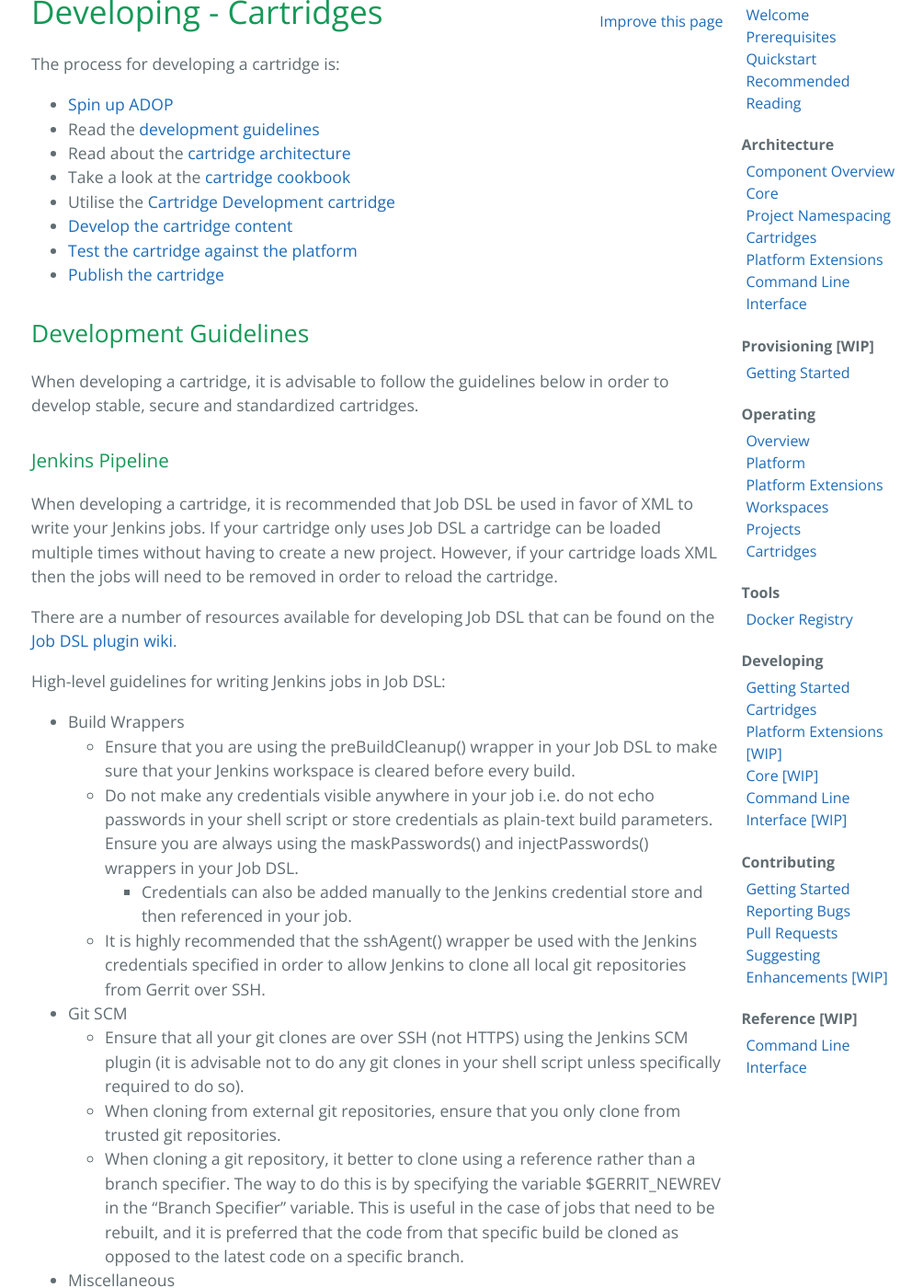
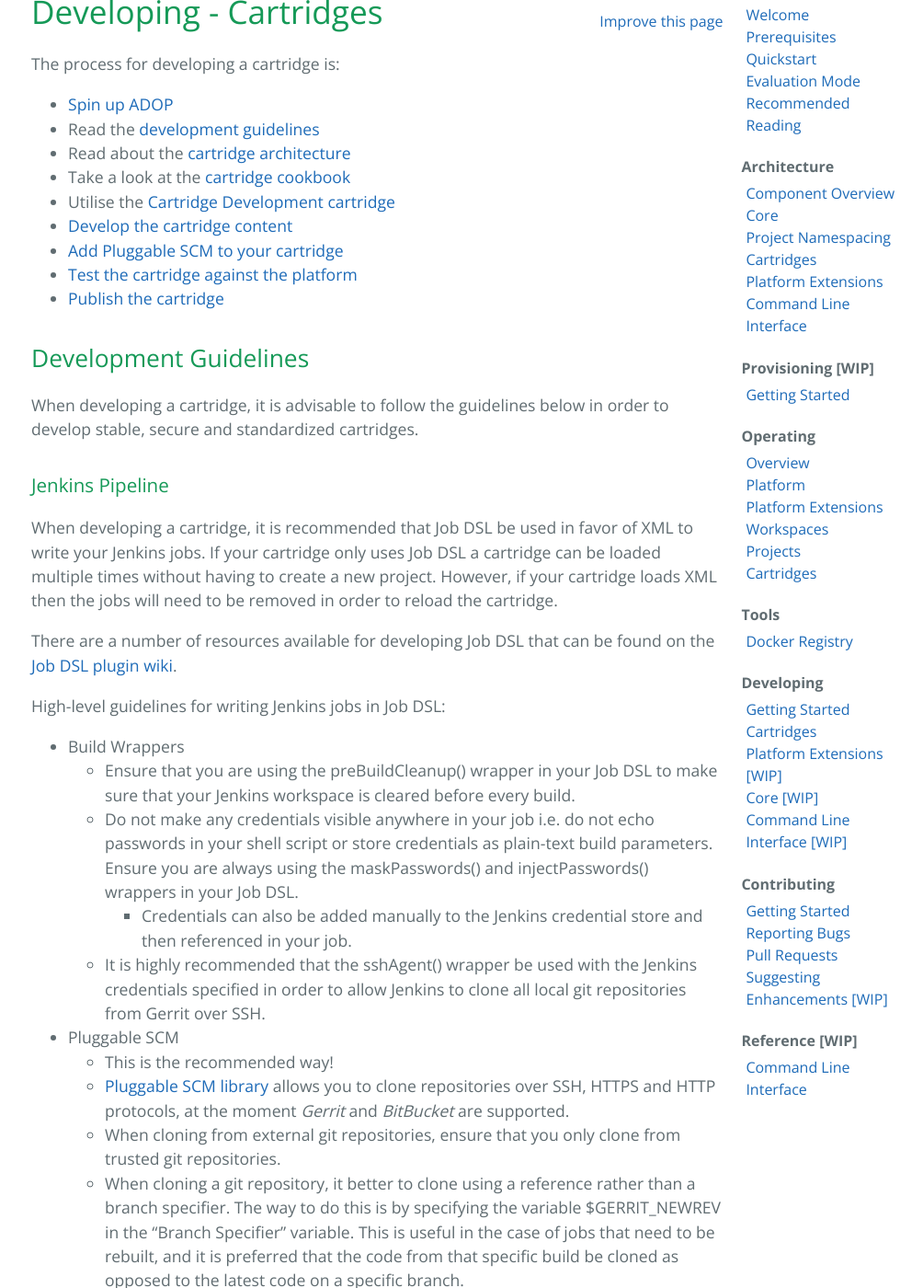
Before and after one commit to Accenture/adop-docker-compose, a Jekyll site: the page built from _docs/developing/cartridges.md, in a window 1280 px wide and 1400 px high, scrolled down 245 px. Shown: the whole window at 92% size, without its empty margins (137-1141 px from the left). Built offline with Jekyll 4.4.1, drawn with Linux system fonts in a browser that asks for light colours; some of the changed text lies outside the part shown.

```diff
--- a/_data/docs.yml
+++ b/_data/docs.yml
@@ -3,6 +3,7 @@
   - home
   - prerequisites
   - quickstart
+  - evaluation-mode
   - recommended-reading
 
 - title: Architecture
--- a/_docs/developing/cartridges.md
+++ b/_docs/developing/cartridges.md
@@ -13,6 +13,7 @@ The process for developing a cartridge is:
 * Take a look at the [cartridge cookbook](/adop-cartridges-cookbook/)
 * Utilise the [Cartridge Development cartridge](#using-the-cartridge-development-cartridge)
 * [Develop the cartridge content](#developing-cartridge-content)
+* [Add Pluggable SCM to your cartridge](#adding-pluggable-scm)
 * [Test the cartridge against the platform](#testing-the-cartridge)
 * [Publish the cartridge](#publishing-cartridges)
 
@@ -31,8 +32,9 @@ High-level guidelines for writing Jenkins jobs in Job DSL:
     * Do not make any credentials visible anywhere in your job i.e. do not echo passwords in your shell script or store credentials as plain-text build parameters. Ensure you are always using the maskPasswords() and injectPasswords() wrappers in your Job DSL.
         * Credentials can also be added manually to the Jenkins credential store and then referenced in your job.
     * It is highly recommended that the sshAgent() wrapper be used with the Jenkins credentials specified in order to allow Jenkins to clone all local git repositories from Gerrit over SSH.
-* Git SCM
-    * Ensure that all your git clones are over SSH (not HTTPS) using the Jenkins SCM plugin (it is advisable not to do any git clones in your shell script unless specifically required to do so).
+* Pluggable SCM
+    * This is the recommended way!
+    * [Pluggable SCM library](https://accenture.github.io/adop-pluggable-scm/docs/about-pluggable-scm/) allows you to clone repositories over SSH, HTTPS and HTTP protocols, at the moment _Gerrit_ and _BitBucket_ are supported.
     * When cloning from external git repositories, ensure that you only clone from trusted git repositories.
     * When cloning a git repository, it better to clone using a reference rather than a branch specifier. The way to do this is by specifying the variable $GERRIT_NEWREV in the "Branch Specifier" variable. This is useful in the case of jobs that need to be rebuilt, and it is preferred that the code from that specific build be cloned as opposed to the latest code on a specific branch.
 * Miscellaneous
@@ -102,6 +104,10 @@ More advanced pipelines may also include:
 
 Cartridges can also include jobs for creating and destroying environments, or these stages can be included as part of the main pipeline.
 
+## Adding Pluggable SCM
+
+To use _Gerrit_ or _BitBucket_ SCM provider, you can now add [Pluggable SCM](https://accenture.github.io/adop-pluggable-scm/docs/about-pluggable-scm/) library to your cartridge. More information can be found here - [Add Pluggable SCM to cartridge](https://accenture.github.io/adop-cartridges-cookbook/docs/recipes/adding-a-pluggable-scm/)
+
 ## Testing the Cartridge
 Once a cartridge has been developed it is necessary to test it against the platform in the same way that consuming users would.
 
--- a/_docs/quickstart.md
+++ b/_docs/quickstart.md
@@ -4,7 +4,7 @@ title: Quickstart
 permalink: /docs/quickstart/
 ---
 
-These instructions will spin up an instance in a single server in AWS (for evaluation purposes). Please check the [prerequisites](/adop-docker-compose/docs/prerequisites/).
+These instructions will spin up an instance in a single server in AWS ([for **_evaluation_** purposes](/adop-docker-compose/docs/evaluation-mode)). Please check the [prerequisites](/adop-docker-compose/docs/prerequisites/).
 
 NB. the instructions will also work in anywhere supported by [Docker Machine](https://docs.docker.com/machine/), just follow the relevant Docker Machine instructions for your target platform and then start at step 3 below and (you can set the VPC_ID to NA).
 
```
Also changed, not shown: _docs/architecture/cartridges.md (+3 -0 lines), _docs/contributing/pull-requests.md (+2 -0 lines), _docs/evaluation-mode.md (added, +20 -0 lines).
